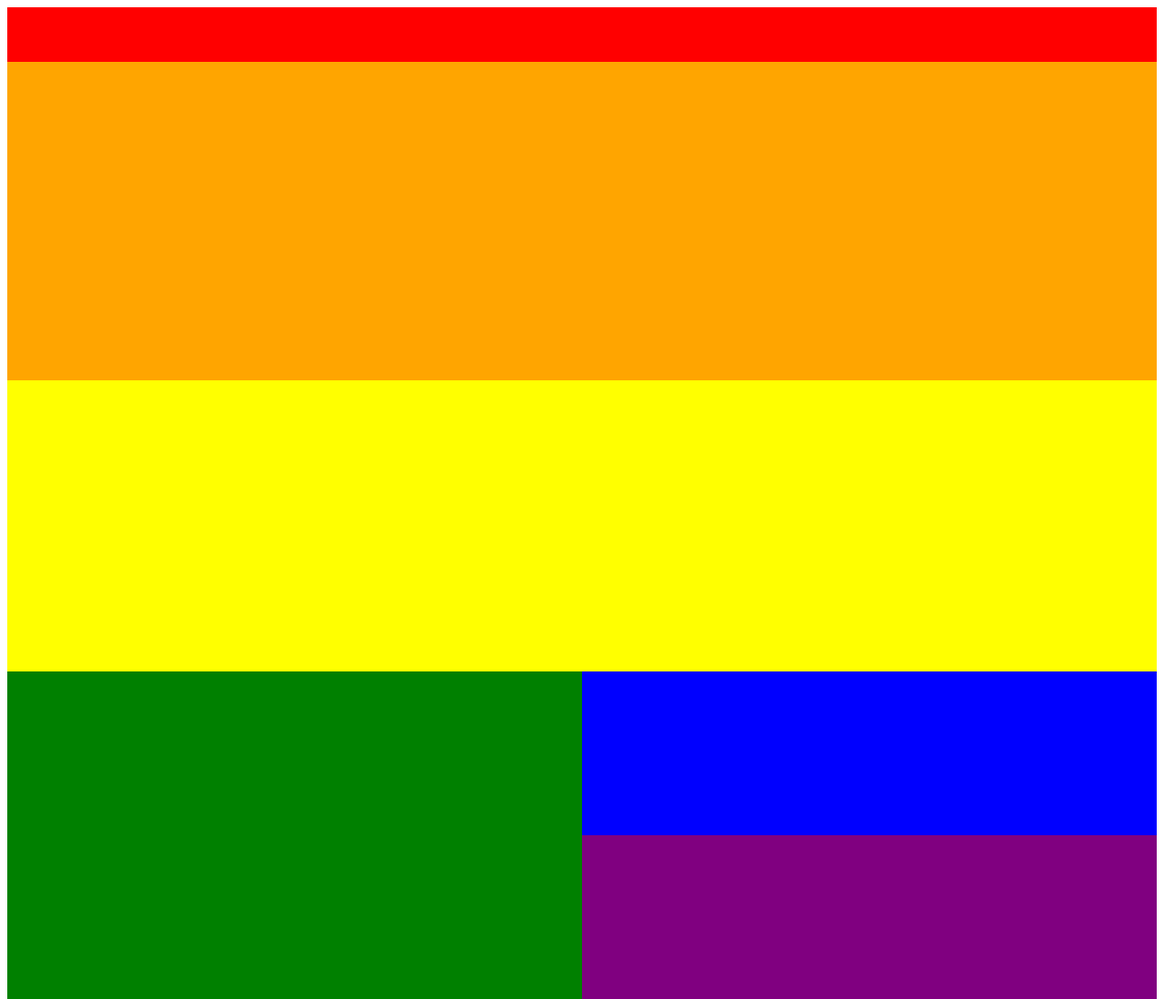
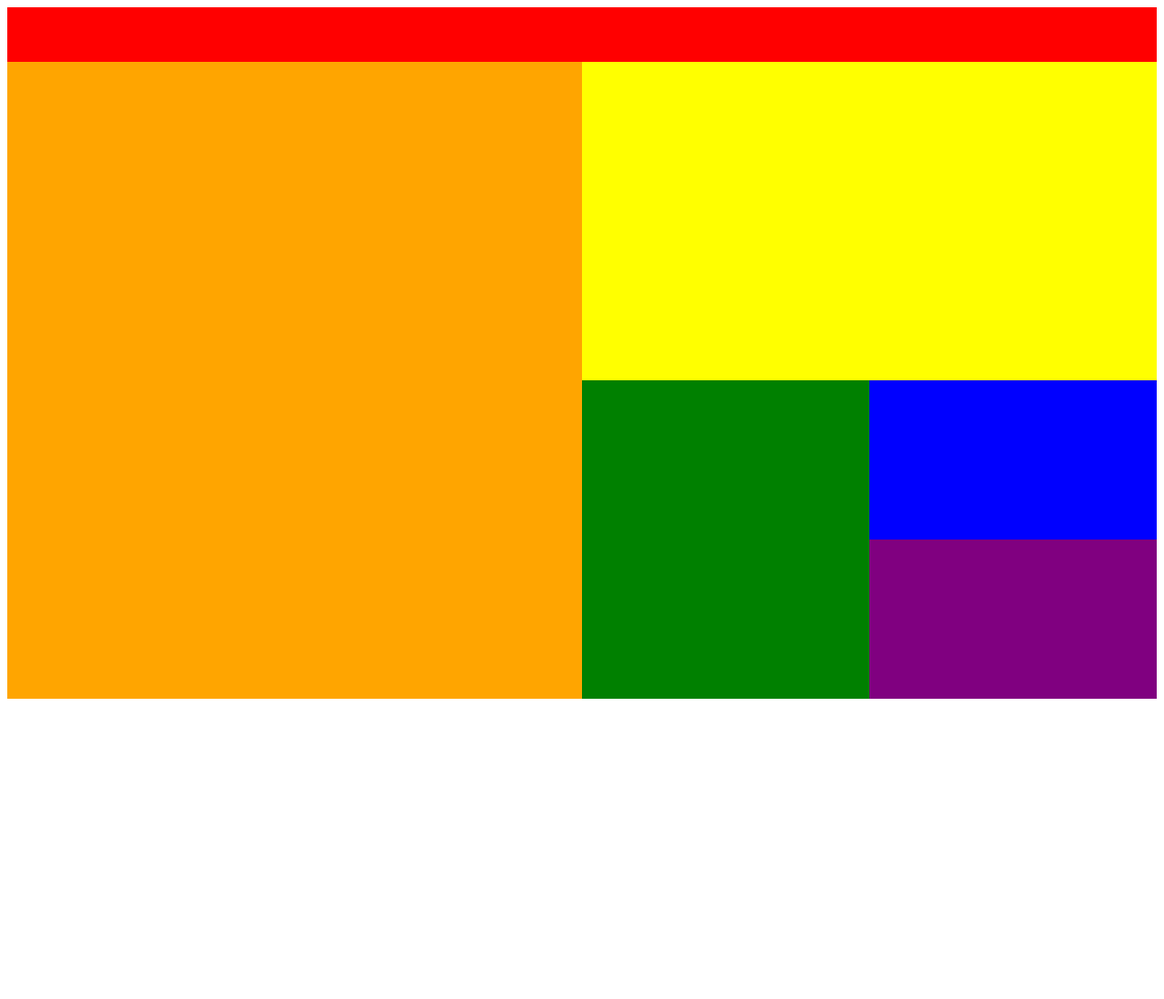
Before and after one commit to leohan6540/MediaQuery, a plain HTML site: page index.html in a window 1280 px wide. Shown: the whole page at 91% size. After the commit the page ends 800 px from the top, so only its background shows below. Drawn offline with Linux system fonts and the light colour scheme.

Commit message:
Applying mediaquery min-width:1200px

```diff
--- a/styel.css
+++ b/styel.css
@@ -52,3 +52,35 @@
     width: 50%;
   }
 }
+
+@media (min-width: 1200px) {
+  .div2 {
+    width: 50%;
+    height: 700px;
+    float: left;
+  }
+
+  .div3 {
+    width: 50%;
+    height: 350px;
+    float: left;
+  }
+
+  .div4 {
+    width: 25%;
+    height: 350px;
+    float: left;
+  }
+
+  .div5 {
+    width: 25%;
+    height: 175px;
+    float: left;
+  }
+
+  .div6 {
+    width: 25%;
+    height: 175px;
+    float: left;
+  }
+}
```
